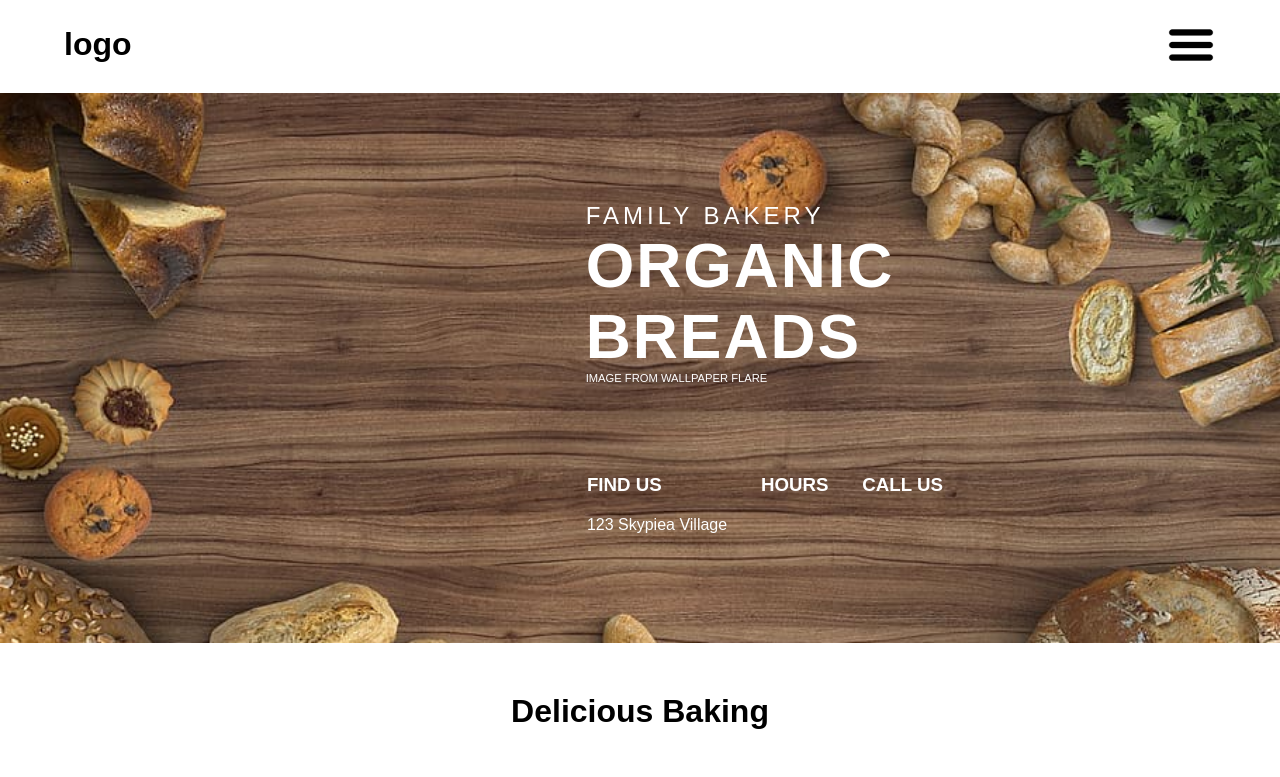
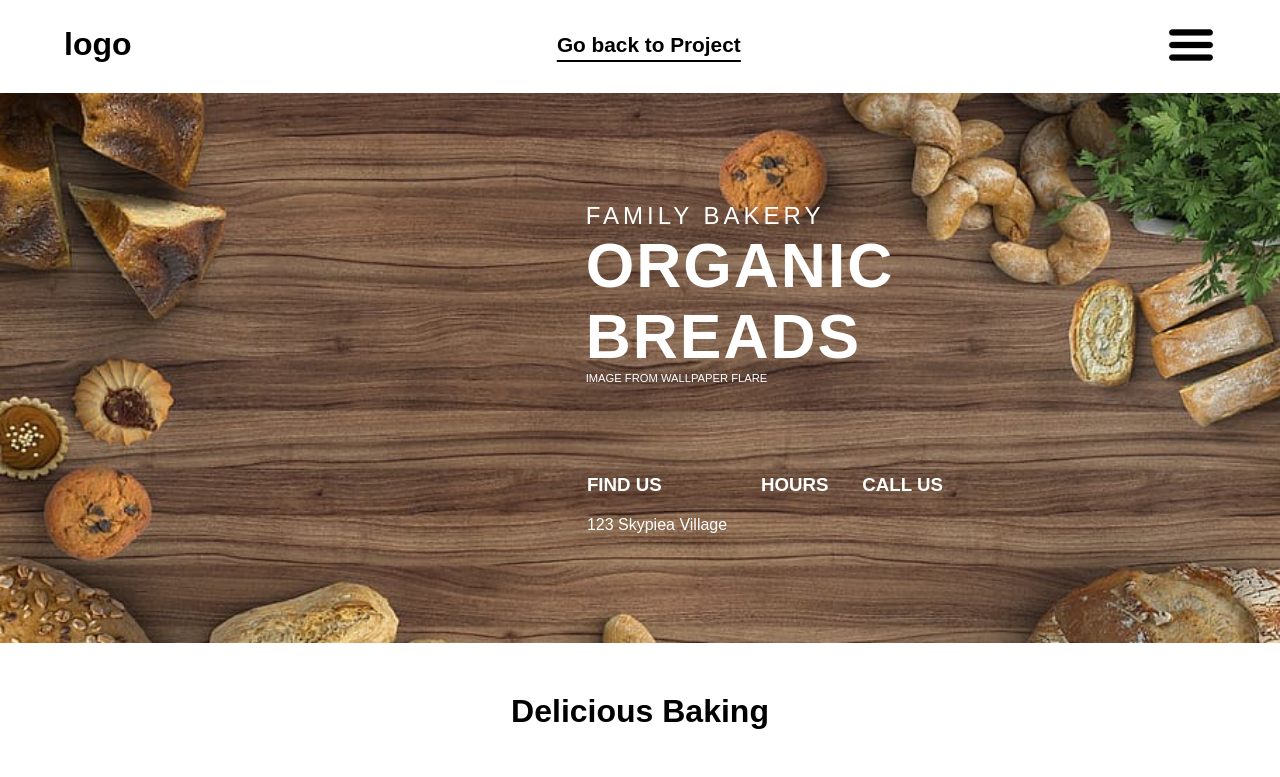
Before and after one commit to sdecena/WD-Midterm, a plain HTML site: page index.html in a window 1280 px wide. Shown: the top 777 px of the page. Drawn offline with Linux system fonts and the light colour scheme.

Commit message:
feat(navigation)

```diff
--- a/assets/css/style.css
+++ b/assets/css/style.css
@@ -6,10 +6,10 @@
     box-sizing: border-box;
 }
 
-/* Dev */
 
 
-/* Dep */
+
+
 header {
     display: flex;
     justify-content: space-between;
@@ -20,11 +20,25 @@ header {
     height: 7vw;
     top: 0;
     left: 0;
-
     color: black;
     font-family: "Josefin Sans", sans-serif;
     font-weight: 400;
 
+}
+
+nav,
+.links a{
+    display: flex;
+    text-decoration: underline;
+    text-underline-offset: .5rem;
+
+}
+
+.links{
+    gap: 2rem;
+    list-style: none;
+    font-size: 1.3rem;
+    font-weight: 700;
 }
 
 .icon {
@@ -59,7 +73,6 @@ body {
     margin-left: 200px;
     margin-top: 100px;
 
-
     & h1 {
         letter-spacing: 4px;
         font-size: 1.5rem;
@@ -82,7 +95,6 @@ body {
     height: 50%;
     width: 50%;
     padding-left: 250px;
-
     padding-bottom: 200px;
     display: flex;
     flex-direction: row;
@@ -95,7 +107,7 @@ body {
 }
 
 .bakeryPhoto {
-        background-image: url(/assets/img/bakeryPhoto.jpg);
+        background-image: url(../img/bakeryPhoto.jpg);
         background-size: 100%;
         background-repeat: no-repeat;
 
@@ -198,7 +210,7 @@ body {
 }
 
 .readMore {
-    background-image: url(/assets/img/readMorePic.jpg);
+    background-image: url(../img/readMorePic.jpg);
     background-size: 100%;
     background-repeat: no-repeat;
 
@@ -208,7 +220,6 @@ body {
 
     margin-top: 150px;
     margin-left: 100px;
-
 
 }
 
@@ -231,4 +242,45 @@ body {
 
 
 
+a.navigation:link {
+    color: rgb(0, 0, 0);
+  }
+
+
+a.navigation:visited {
+    color: rgb(0, 0, 0);
 }
+
+
+a.navigation:hover {
+    color: rgb(171, 84, 29);
+    transition: all 200ms ease;
+}
+
+
+a {
+    position: relative;
+}
+
+a.navigation::before {
+    content: "";
+    position: absolute;
+    display: block;
+    width: 100%;
+    height: 2px;
+    bottom: -5px;
+    left: 0;
+    background-color: rgb(255, 255, 255);
+    transform: scaleX(0);
+    transition: transform 0.3s ease;
+
+}
+
+a.navigation:hover::before {
+    transform: scaleX(1);
+}
+
+
+a.navigation:active {
+    color: rgb(0, 200, 255);
+}
--- a/index.html
+++ b/index.html
@@ -9,13 +9,16 @@
 </head>
 <body>
     <header>
+
         <h1>logo</h1>
+        <nav class="links">
+             <a href="https://sdecena.github.io/WD-Finals/" class="navigation">Go back to Project</a>
+        </nav>
         <div class="icon">
-            <img src="/assets/img/hamburgIcon.png" alt="ham">
+            <img src="./assets/img/hamburgIcon.png" alt="ham">
         </div>
 
     </header>
-
 
 
     <div class="bakeryPhoto">
```
